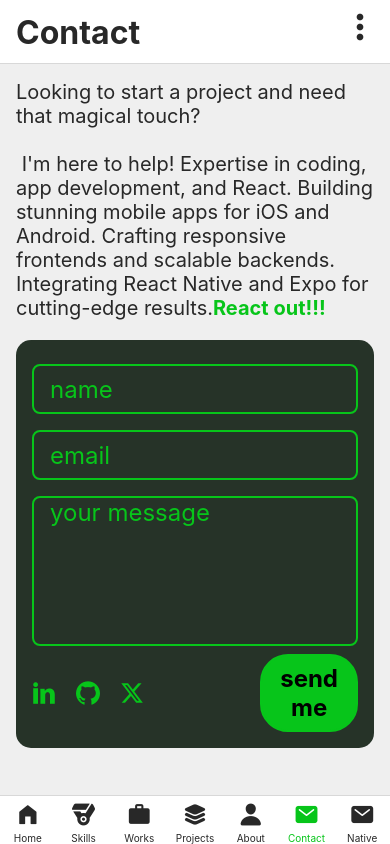
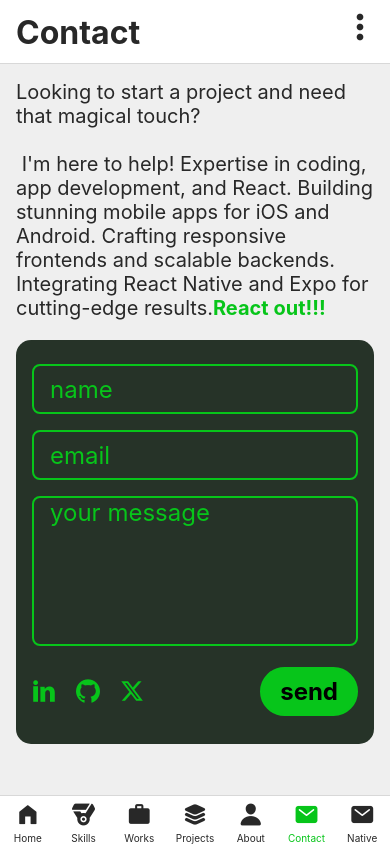
Before and after one commit to Kehad/Kehad-App, a React Native app: screen /ContactScreen in a window 390 px wide. Built offline with nearby package versions, Linux system fonts and the light colour scheme; what expo-notifications would draw is missing.

Commit message:
29 commit app

```diff
--- a/components/Contact/ContactForm.js
+++ b/components/Contact/ContactForm.js
@@ -1,4 +1,5 @@
 import { Alert, StyleSheet, TextInput, View } from "react-native";
+import emailjs from "@emailjs/react-native";
 
 import SocialLinks from "../UI/SocialLinks";
 import PrimaryButton from "../Buttons/PrimaryButton";
@@ -162,7 +163,7 @@ function ContactForm() {
                 }
               }}
             >
-              send me
+              send
             </PrimaryButton>
           )}
           {/* <Notification
```
Also changed, not shown: package.json (+6 -4 lines), 1 other file (tests, documents, lock files or other folders).
